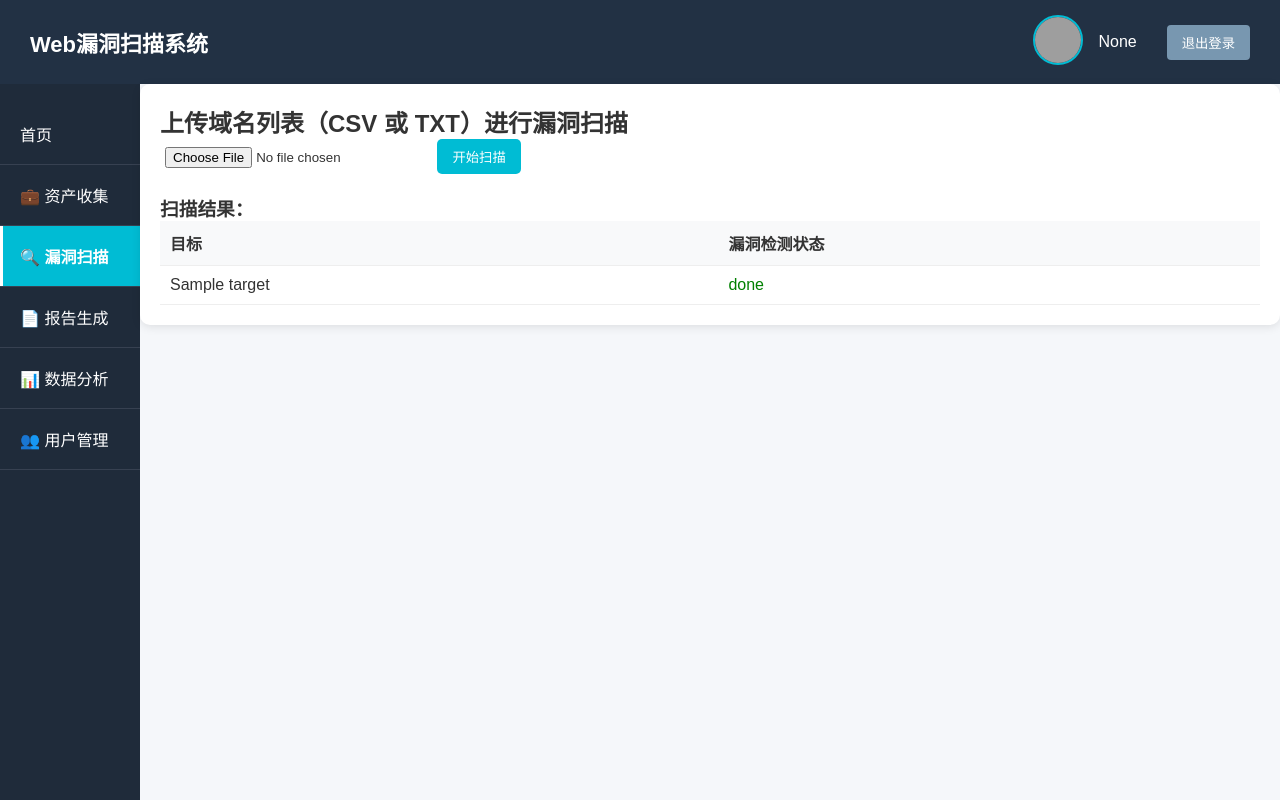
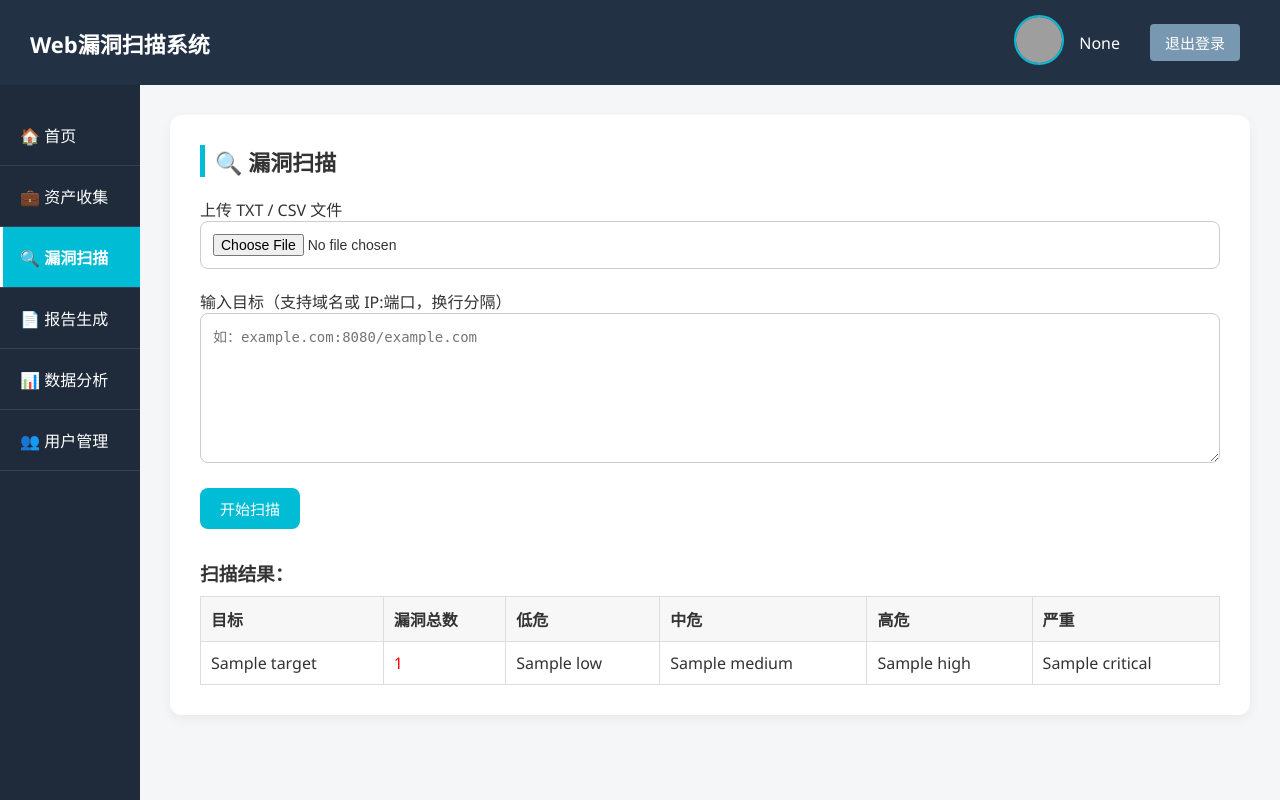
Before and after one commit to gedoujiao/wvs, a Flask app: template templates/scanner.html in a window 1280 px wide. Run offline with Flask 3, Linux system fonts and the light colour scheme; the template is opened without the code that fills it: most values are stand-ins (such as "Sample title", 1, 10 or a date in 2020); grey boxes are pictures that could not be loaded.

Commit message:
asset+scanner功能

```diff
--- a/templates/index.html
+++ b/templates/index.html
@@ -37,7 +37,7 @@
         <!-- 左侧功能导航 -->
         <aside class="sidebar">
             <nav class="nav-menu">
-                <a href="#" class="nav-item active">  首页</a>
+                <a href="{{ url_for('index') }}" class="nav-item">🏠 首页</a>
                 <a href="{{ url_for('asset.asset_page') }}" class="nav-item">💼 资产收集</a>
                 <a href="{{ url_for('scanner.scanner_home') }}" class="nav-item">🔍 漏洞扫描</a>
                 <a href="#" class="nav-item">📄 报告生成</a>
--- a/templates/scanner.html
+++ b/templates/scanner.html
@@ -1,58 +1,73 @@
 <!DOCTYPE html>
 <html lang="zh-CN">
 <head>
-    <meta charset="UTF-8">
+  <meta charset="UTF-8" />
   <title>漏洞扫描 - Web漏洞扫描系统</title>
-    <link rel="stylesheet" href="{{ url_for('static', filename='style.css') }}">
+  <link rel="stylesheet" href="{{ url_for('static', filename='style.css') }}" />
   <style>
+    body {
+      background-color: #f4f6f8;
+      font-family: "Segoe UI", "PingFang SC", "Microsoft YaHei", sans-serif;
+    }
     .scanner-panel {
-            padding: 20px;
+      padding: 30px;
+      margin: 30px;
       background-color: #fff;
-            border-radius: 10px;
-            box-shadow: 0 2px 10px rgba(0, 0, 0, 0.1);
+      border-radius: 12px;
+      box-shadow: 0 4px 12px rgba(0, 0, 0, 0.05);
     }
-
-        .upload-form {
+    .scanner-panel h2 {
+      font-size: 22px;
+      margin-bottom: 20px;
+      border-left: 5px solid #00bcd4;
+      padding-left: 10px;
+    }
+    .form-section {
       margin-bottom: 20px;
     }
-
-        .upload-form input[type="file"] {
-            padding: 5px;
+    input[type="file"],
+    textarea {
+      width: 100%;
+      padding: 12px;
+      border-radius: 8px;
+      border: 1px solid #ccc;
+      box-sizing: border-box;
+      font-size: 14px;
+      transition: border 0.3s ease;
     }
-
-        .upload-form button {
-            padding: 8px 15px;
+    textarea {
+      height: 150px;
+      resize: vertical;
+    }
+    button {
       background-color: #00bcd4;
       color: white;
+      padding: 10px 20px;
+      font-size: 15px;
       border: none;
-            border-radius: 5px;
+      border-radius: 8px;
       cursor: pointer;
-            margin-left: 10px;
+      margin-right: 10px;
     }
-
     .scan-results {
-            margin-top: 20px;
+      margin-top: 30px;
     }
-
     .scan-results table {
       width: 100%;
       border-collapse: collapse;
+      margin-top: 10px;
     }
-
     .scan-results th, .scan-results td {
       padding: 10px;
-            border-bottom: 1px solid #eee;
+      border: 1px solid #ddd;
       text-align: left;
     }
-
     .scan-results th {
-            background-color: #f8f9fa;
+      background-color: #f7f7f7;
     }
-
     .status-ok {
       color: green;
     }
-
     .status-alert {
       color: red;
     }
@@ -60,7 +75,6 @@
 </head>
 <body>
 <div class="dashboard-container">
-    <!-- 顶部 -->
   <header class="topbar">
     <div class="system-title">Web漏洞扫描系统</div>
     <div class="user-box">
@@ -78,12 +92,10 @@
     </div>
   </header>
 
-    <!-- 主体 -->
   <div class="body-wrapper">
-        <!-- 左侧导航栏 -->
     <aside class="sidebar">
       <nav class="nav-menu">
-                <a href="{{ url_for('index') }}" class="nav-item">  首页</a>
+        <a href="{{ url_for('index') }}" class="nav-item">🏠 首页</a>
         <a href="{{ url_for('asset.asset_page') }}" class="nav-item">💼 资产收集</a>
         <a href="{{ url_for('scanner.scanner_home') }}" class="nav-item active">🔍 漏洞扫描</a>
         <a href="#" class="nav-item">📄 报告生成</a>
@@ -92,13 +104,26 @@
       </nav>
     </aside>
 
-        <!-- 内容 -->
     <main class="main-panel">
       <div class="scanner-panel">
-                <h2>上传域名列表（CSV 或 TXT）进行漏洞扫描</h2>
-                <form class="upload-form" method="POST" enctype="multipart/form-data">
-                    <input type="file" name="target_file" accept=".csv,.txt" required>
+        <h2>🔍 漏洞扫描</h2>
+
+        <form id="scanForm" method="POST" enctype="multipart/form-data" action="{{ url_for('scanner.scanner_home') }}">
+
+          <div class="form-section">
+            <label>上传 TXT / CSV 文件</label>
+            <input type="file" name="target_file" accept=".txt,.csv" id="fileInput" />
+          </div>
+
+          <div class="form-section">
+            <label>输入目标（支持域名或 IP:端口，换行分隔）</label>
+            <textarea name="manual_targets" placeholder="如：example.com:8080/example.com" id="manualTargets"></textarea>
+          </div>
+
+          <div class="form-section">
             <button type="submit">开始扫描</button>
+            <p id="scanStatusText" style="color: #666; margin-top: 10px;"></p> <!-- 提示正在扫描 -->
+          </div>
         </form>
 
         {% if results %}
@@ -108,14 +133,22 @@
             <thead>
               <tr>
                 <th>目标</th>
-                                <th>漏洞检测状态</th>
+                <th>漏洞总数</th>
+                <th>低危</th>
+                <th>中危</th>
+                <th>高危</th>
+                <th>严重</th>
               </tr>
             </thead>
             <tbody>
-                            {% for item in results %}
+              {% for r in results %}
               <tr>
-                                <td>{{ item.target }}</td>
-                                <td class="{{ 'status-alert' if '发现' in item.status else 'status-ok' }}">{{ item.status }}</td>
+                <td>{{ r.target }}</td>
+                <td class="{{ 'status-alert' if r.vuln_count > 0 else 'status-ok' }}">{{ r.vuln_count }}</td>
+                <td>{{ r.severities.low }}</td>
+                <td>{{ r.severities.medium }}</td>
+                <td>{{ r.severities.high }}</td>
+                <td>{{ r.severities.critical }}</td>
               </tr>
               {% endfor %}
             </tbody>
@@ -129,10 +162,47 @@
 
 <script>
 function logout() {
-        if (confirm("确定要退出登录吗？")) {
+  if (confirm("确认退出登录？")) {
     window.location.href = "{{ url_for('user.logout') }}";
   }
 }
+
+// 自动填充文件内容到文本框
+document.getElementById('fileInput').addEventListener('change', function () {
+  const file = this.files[0];
+  if (!file) return;
+
+  const reader = new FileReader();
+  reader.onload = function (e) {
+    document.getElementById('manualTargets').value = e.target.result.trim();
+  };
+  reader.readAsText(file);
+});
+
+// 控制扫描提示 + 提交表单
+document.getElementById('scanForm').addEventListener('submit', function (e) {
+  e.preventDefault(); // 阻止默认提交，改为 JS 控制
+
+  // 显示提示文字
+  document.getElementById('scanStatusText').textContent = '🔍 正在扫描，请稍候...';
+
+  // 使用 FormData 提交
+  const formData = new FormData(this);
+  fetch(this.action, {
+    method: 'POST',
+    body: formData
+  })
+    .then(res => res.text())
+    .then(html => {
+      document.open();
+      document.write(html);
+      document.close();
+    })
+    .catch(err => {
+      alert('提交失败：' + err.message);
+    });
+});
 </script>
+
 </body>
 </html>
--- a/templates/user_management.html
+++ b/templates/user_management.html
@@ -211,8 +211,7 @@
             <!-- 左侧功能导航 -->
             <aside class="sidebar">
                 <nav class="nav-menu">
-
-                    <a href="{{ url_for('index') }}" class="nav-item">  首页</a>
+                    <a href="{{ url_for('index') }}" class="nav-item">🏠 首页</a>
                     <a href="{{ url_for('asset.asset_page') }}" class="nav-item">💼 资产收集</a>
                     <a href="#" class="nav-item">🔍 漏洞扫描</a>
                     <a href="#" class="nav-item">📄 报告生成</a>
--- /dev/null
+++ b/uploads/013ece69a2d54846b8b249a39a2c0b55_新建 文本文档.txt
@@ -0,0 +1 @@
+47.120.7.180
--- /dev/null
+++ b/uploads/379d66ce95cd4028837760d80061e8c7_新建 文本文档.txt
@@ -0,0 +1 @@
+47.120.7.180
--- /dev/null
+++ b/uploads/64dd4f6017474ac48d27890635822823_新建 文本文档.txt
@@ -0,0 +1 @@
+47.120.7.180
--- /dev/null
+++ b/uploads/85522c4b21ae4d5d835a34485157f62b_新建 文本文档.txt
@@ -0,0 +1 @@
+47.120.7.180
--- /dev/null
+++ b/uploads/994496ed235f4ba3a7e4e95cff03cc99_新建 文本文档.txt
@@ -0,0 +1 @@
+47.120.7.180
--- /dev/null
+++ b/uploads/cba1f7dc3b334115b4c0b140223a74a4_新建 文本文档.txt
@@ -0,0 +1 @@
+47.120.7.180
```
Also changed, not shown: backend/scanner.py (+37 -65 lines), templates/asset.html (+1 -8 lines), data/users.db, static/avatars/avatar_9_84d66ee3.jpg (added). Lines whose indentation alone changed are shown as unchanged.
